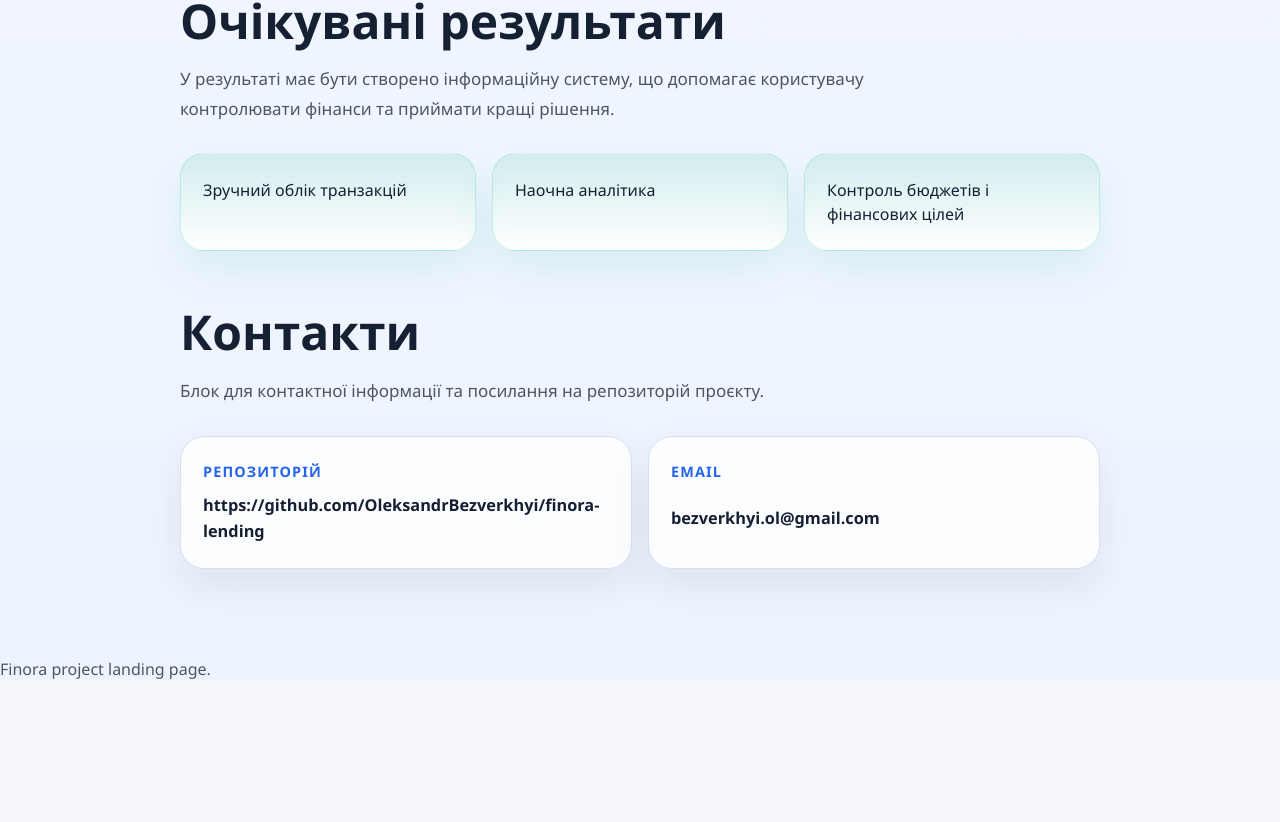
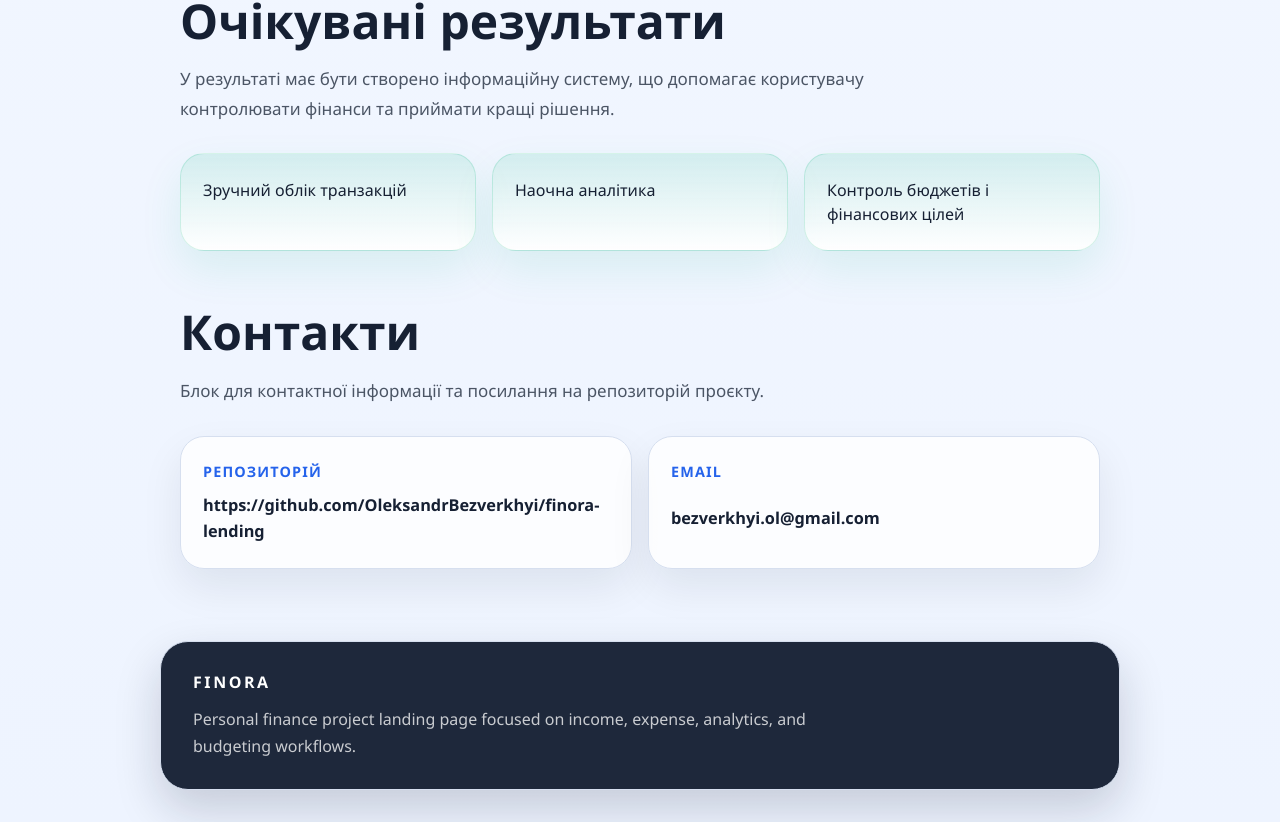
Before and after one commit to OleksandrBezverkhyi/finora-lending, a React (Vite) app: page / in a window 1280 px wide. Shown: the part 2345-3167 px from the top of the page. Before the commit the page ends 3042 px from the top, so only its background shows below. Built offline with nearby package versions, Linux system fonts and the light colour scheme.

Commit message:
feat: style footer section

```diff
--- a/src/App.css
+++ b/src/App.css
@@ -403,6 +403,36 @@
   color: var(--accent-color);
 }
 
+.site-footer {
+  padding: 0 20px 32px;
+}
+
+.site-footer__inner {
+  max-width: 960px;
+  margin: 0 auto;
+  padding: 28px 32px;
+  border: 1px solid var(--border-color);
+  border-radius: 28px;
+  background: rgba(22, 32, 51, 0.96);
+  box-shadow: 0 20px 46px rgba(15, 23, 42, 0.18);
+}
+
+.site-footer__title {
+  margin: 0;
+  color: #ffffff;
+  font-size: 1rem;
+  font-weight: 800;
+  letter-spacing: 0.16em;
+  text-transform: uppercase;
+}
+
+.site-footer__text {
+  max-width: 42rem;
+  margin: 12px 0 0;
+  color: rgba(255, 255, 255, 0.76);
+  line-height: 1.7;
+}
+
 @media (max-width: 768px) {
   .site-header {
     padding: 14px 16px;
@@ -449,7 +479,8 @@
   .goals-section,
   .methodology-section,
   .results-section,
-  .contacts-section {
+  .contacts-section,
+  .site-footer {
     padding: 0 16px 40px;
   }
 
@@ -469,4 +500,9 @@
     left: 18px;
     transform: none;
   }
+
+  .site-footer__inner {
+    padding: 24px 22px;
+    border-radius: 24px;
+  }
 }
--- a/src/App.jsx
+++ b/src/App.jsx
@@ -21,8 +21,14 @@ function App() {
         <ContactSection {...contacts} />
       </main>
 
-      <footer>
-        <p>Finora project landing page.</p>
+      <footer className="site-footer">
+        <div className="site-footer__inner">
+          <p className="site-footer__title">Finora</p>
+          <p className="site-footer__text">
+            Personal finance project landing page focused on income, expense,
+            analytics, and budgeting workflows.
+          </p>
+        </div>
       </footer>
     </>
   )
```
